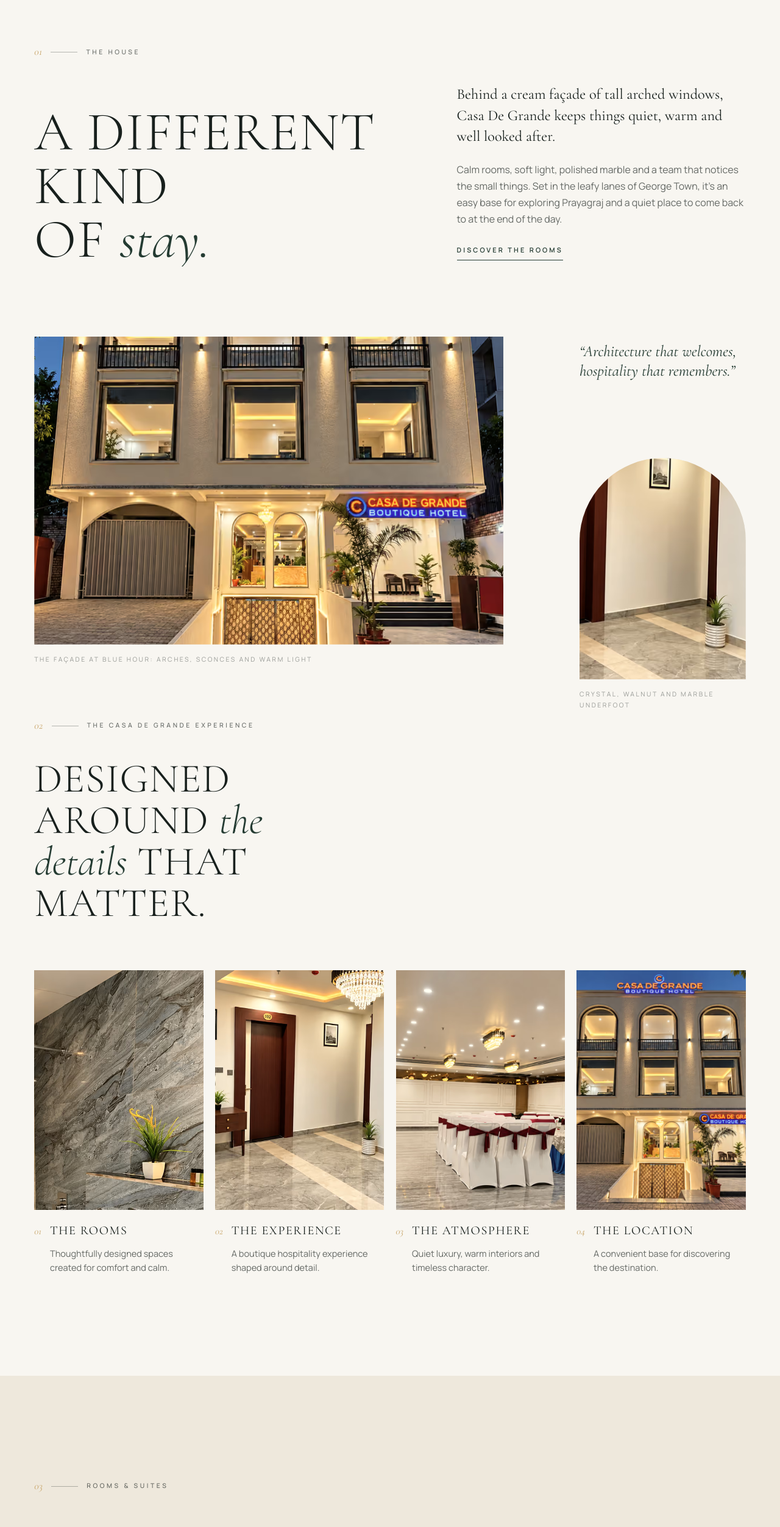
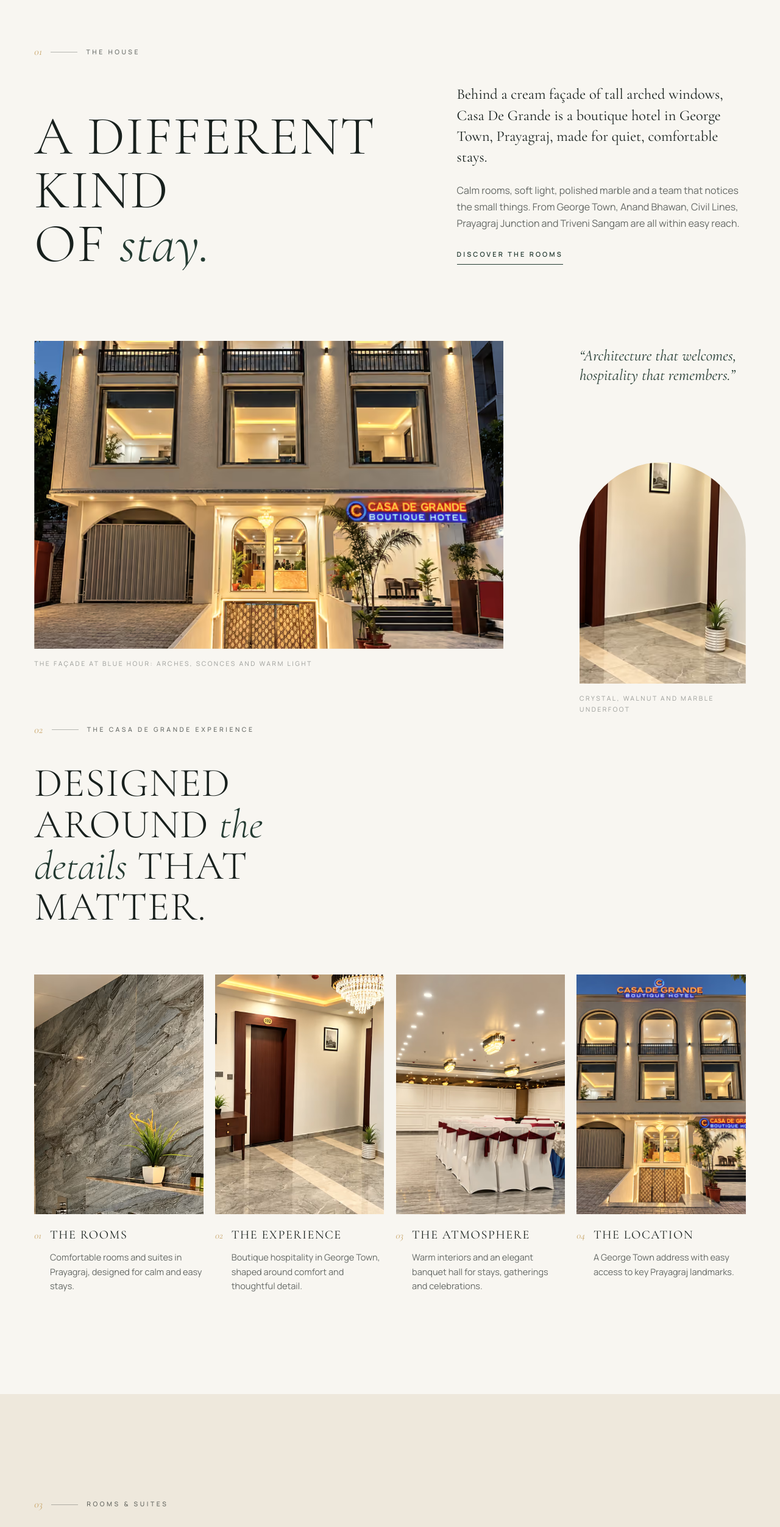
Before and after one commit to Aayush20253534/CASA, a React (Vite) app: page / in a window 1280 px wide. Shown: the part 4060-6564 px from the top of the page at 61% size. Built offline with nearby package versions, Linux system fonts and the light colour scheme.

Commit message:
feat: optimize homepage content for Prayagraj local SEO

```diff
--- a/src/components/Closing.jsx
+++ b/src/components/Closing.jsx
@@ -37,7 +37,7 @@ export function Footer() {
         <div className="footer__grid">
           <div className="footer__brand">
             <Logo />
-            <p>A refined boutique escape in the heart of {HOTEL.city}.</p>
+            <p>A boutique hotel in George Town, {HOTEL.city}.</p>
           </div>
 
           <nav className="footer__col" aria-label="Footer">
--- a/src/components/Sections.jsx
+++ b/src/components/Sections.jsx
@@ -18,13 +18,13 @@ export function Intro() {
           </h2>
           <div className="intro__copy">
             <p className="lede" data-fade>
-              Behind a cream façade of tall arched windows, Casa De Grande keeps things
-              quiet, warm and well looked after.
+              Behind a cream façade of tall arched windows, Casa De Grande is a boutique hotel in
+              George Town, Prayagraj, made for quiet, comfortable stays.
             </p>
             <p data-fade data-delay="0.1">
               Calm rooms, soft light, polished marble and a team that notices the small
-              things. Set in the leafy lanes of George Town, it’s an easy base for exploring
-              Prayagraj and a quiet place to come back to at the end of the day.
+              things. From George Town, Anand Bhawan, Civil Lines, Prayagraj Junction and
+              Triveni Sangam are all within easy reach.
             </p>
             <TextLink href="#rooms" data-fade data-delay="0.2">Discover the rooms</TextLink>
           </div>
@@ -33,7 +33,7 @@ export function Intro() {
         <div className="intro__media">
           <figure className="intro__main">
             <div className="frame frame--landscape" data-clip data-parallax="7">
-              <Picture name="exterior" alt="Casa De Grande at dusk: three storeys of arched windows glowing above the entrance" sizes="(max-width: 900px) 100vw, 62vw" position="50% 40%" />
+              <Picture name="exterior" alt="Casa De Grande Boutique Hotel in George Town, Prayagraj at dusk" sizes="(max-width: 900px) 100vw, 62vw" position="50% 40%" />
             </div>
             <figcaption data-fade>The façade at blue hour: arches, sconces and warm light</figcaption>
           </figure>
@@ -101,8 +101,8 @@ export function Rooms() {
             Your private <em>escape.</em>
           </h2>
           <p className="rooms__intro" data-fade>
-            Three ways to stay, each with marble underfoot, warm light overhead and quiet
-            that is easy to get used to.
+            Deluxe, Premium and Suite stays in Prayagraj, each with marble underfoot,
+            warm light overhead and quiet that is easy to get used to.
           </p>
         </div>
         <div className="rooms__grid">
@@ -146,8 +146,8 @@ export function Amenities() {
             Considered <em>comforts.</em>
           </h2>
           <p data-fade>
-            The essentials, done properly, with a few quiet indulgences that make a stay
-            feel effortless.
+            Everything for a comfortable Prayagraj stay, from breakfast and Wi-Fi to 24/7
+            service, housekeeping and spaces for celebrations.
           </p>
         </div>
         <ul className="amenities__grid" data-stagger>
@@ -175,9 +175,9 @@ export function Location() {
             Everything <br />within <em>reach.</em>
           </h2>
           <p className="lede" data-fade>
-            On a quiet, tree-lined road in George Town, one of Prayagraj’s most established
-            neighbourhoods, a short drive from the city’s landmarks, the railway junction
-            and the confluence at Triveni Sangam.
+            Casa De Grande is in George Town, Prayagraj, on CY Chintamani Road in Darbhanga
+            Colony, with convenient access to Anand Bhawan, Azad Park, Civil Lines,
+            Prayagraj Junction and Triveni Sangam.
           </p>
           <address className="location__address" data-fade>
             {HOTEL.address.map((line) => (
@@ -217,7 +217,7 @@ export function Book() {
           <h2 className="display display--xxl" data-split>
             Your stay <br />starts <em>here.</em>
           </h2>
-          <p className="lede" data-fade>Reserve your stay at Casa De Grande Boutique Hotel.</p>
+          <p className="lede" data-fade>Reserve a room at Casa De Grande Boutique Hotel in George Town, Prayagraj.</p>
           <div className="book__cta" data-fade>
             <Button variant="solid" size="xl" onClick={() => openBooking()}>Book Now</Button>
           </div>
--- a/src/data/content.js
+++ b/src/data/content.js
@@ -36,7 +36,7 @@ export const NAV_LINKS = [
 export const EXPERIENCE = [
   {
     title: 'The Rooms',
-    text: 'Thoughtfully designed spaces created for comfort and calm.',
+    text: 'Comfortable rooms and suites in Prayagraj, designed for calm and easy stays.',
     image: 'bath-detail',
     alt: 'Rain shower against veined grey marble with a potted plant and amenities',
     href: '#rooms',
@@ -44,23 +44,23 @@ export const EXPERIENCE = [
   },
   {
     title: 'The Experience',
-    text: 'A boutique hospitality experience shaped around detail.',
+    text: 'Boutique hospitality in George Town, shaped around comfort and thoughtful detail.',
     image: 'corridor',
     alt: 'Guest corridor with crystal chandelier and walnut doors',
     href: '#amenities',
   },
   {
     title: 'The Atmosphere',
-    text: 'Quiet luxury, warm interiors and timeless character.',
+    text: 'Warm interiors and an elegant banquet hall for stays, gatherings and celebrations.',
     image: 'hall-grand',
     alt: 'Banquet hall lit by tiered crystal chandeliers',
     href: '#gallery',
   },
   {
     title: 'The Location',
-    text: 'A convenient base for discovering the destination.',
+    text: 'A George Town address with easy access to key Prayagraj landmarks.',
     image: 'exterior',
-    alt: 'Casa De Grande façade at dusk',
+    alt: 'Casa De Grande Boutique Hotel exterior in George Town, Prayagraj at dusk',
     href: '#location',
     position: '50% 70%',
   },
@@ -110,22 +110,22 @@ export const MOMENTS = [
 // icon keys map to the line icons in components/Icons.jsx
 export const AMENITIES = [
   { icon: 'bell', title: '24/7 Service', text: 'A front desk that never sleeps and a team always within reach.' },
-  { icon: 'bed', title: 'Comfortable Rooms', text: 'Upholstered beds, crisp linen and blackout blinds for unhurried sleep.' },
+  { icon: 'bed', title: 'Comfortable Rooms', text: 'Deluxe, Premium and Suite rooms with crisp linen and blackout blinds for unhurried sleep.' },
   { icon: 'arch', title: 'Premium Interiors', text: 'Marble floors, warm cove lighting and timeless furnishings.' },
   { icon: 'wifi', title: 'High-Speed Wi-Fi', text: 'Reliable connectivity across rooms and common spaces.' },
   { icon: 'sparkle', title: 'Housekeeping', text: 'Daily, discreet housekeeping that keeps every space immaculate.' },
   { icon: 'cup', title: 'Dining & Breakfast', text: 'Freshly prepared breakfast to begin the day well.' },
-  { icon: 'chandelier', title: 'Banquet & Events', text: 'An elegant hall beneath crystal chandeliers for celebrations.' },
+  { icon: 'chandelier', title: 'Banquet & Events', text: 'An elegant banquet hall in Prayagraj beneath crystal chandeliers for celebrations and gatherings.' },
   { icon: 'climate', title: 'Climate Control', text: 'Individually air-conditioned rooms for year-round comfort.' },
 ];
 
 export const GALLERY = [
-  { image: 'exterior', category: 'Exterior', caption: 'The façade at blue hour', ratio: 'wide', alt: 'Casa De Grande façade with three arched windows at dusk' },
+  { image: 'exterior', category: 'Exterior', caption: 'The façade at blue hour', ratio: 'wide', alt: 'Casa De Grande Boutique Hotel exterior in George Town, Prayagraj at dusk' },
   { image: 'room-grand', category: 'Rooms', caption: 'The Suite', ratio: 'wide', alt: 'Suite with king bed and tray ceiling' },
   { image: 'bath-detail', category: 'Details', caption: 'Stone, chrome and rain showers', ratio: 'wide', alt: 'Rain shower against veined grey marble' },
   { image: 'corridor', category: 'Interiors', caption: 'Crystal-lit corridors', ratio: 'wide', alt: 'Corridor with chandelier and walnut doors' },
   { image: 'room-classic', category: 'Rooms', caption: 'The Deluxe Room', ratio: 'wide', alt: 'Deluxe room with lounge chairs' },
-  { image: 'hall-soiree', category: 'Atmosphere', caption: 'Dressed for an occasion', ratio: 'wide', alt: 'Banquet tables set for an event' },
+  { image: 'hall-soiree', category: 'Atmosphere', caption: 'Dressed for an occasion', ratio: 'wide', alt: 'Casa De Grande banquet hall in Prayagraj set for an event' },
   { image: 'room-garden', category: 'Atmosphere', caption: 'Green outlooks', ratio: 'wide', alt: 'Room overlooking trees' },
 ];
 
```
